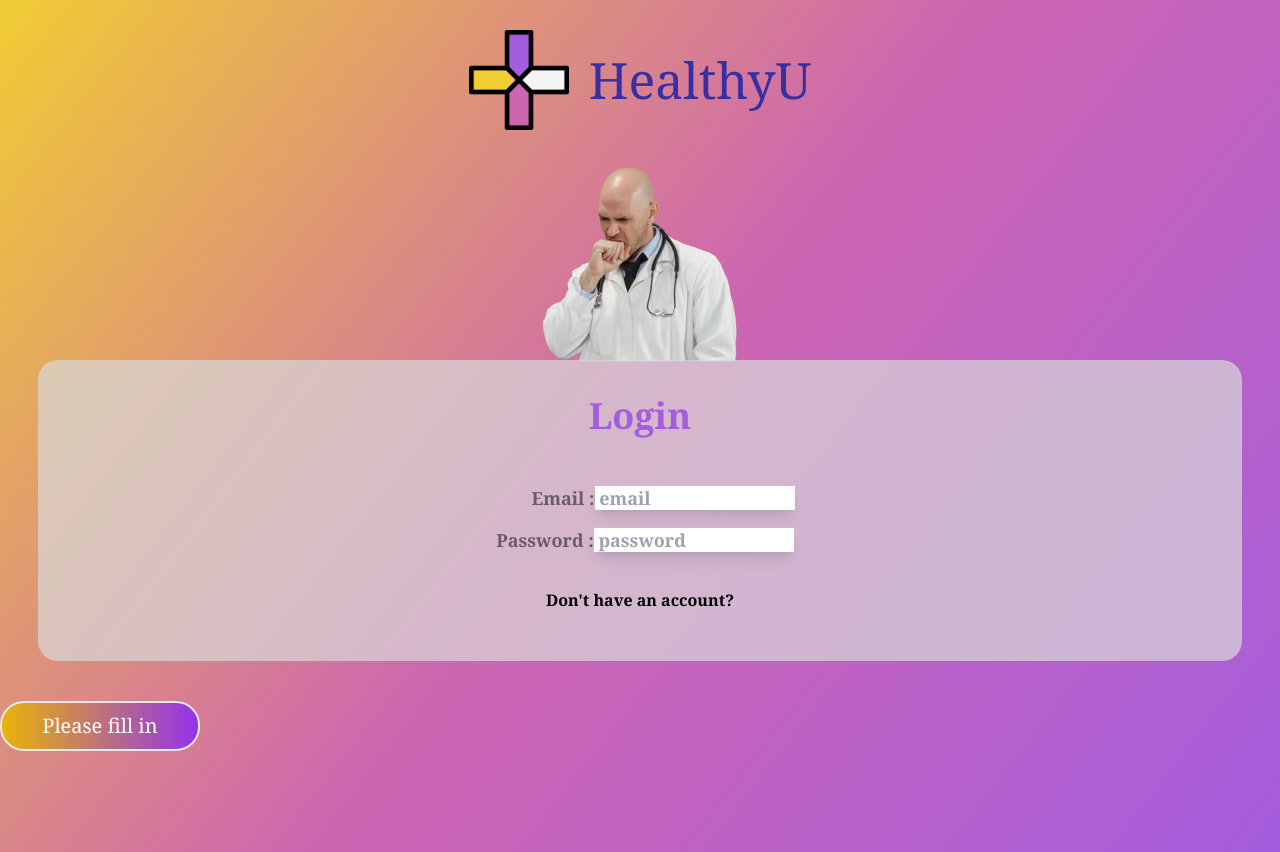
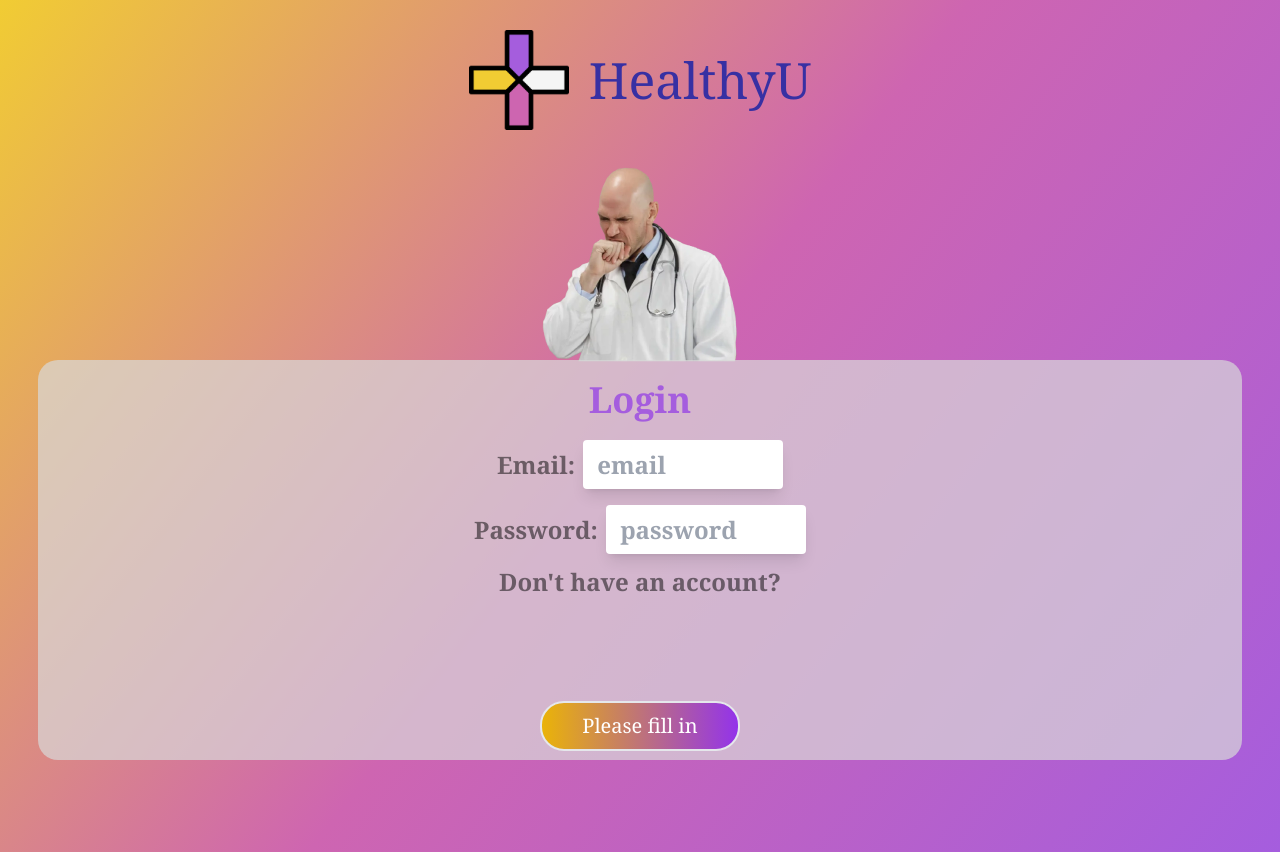
Before and after one commit to 19623248Git/14_HealthyU, a Next.js app: page /login in a window 1280 px wide. Built offline with nearby package versions, Linux system fonts and the light colour scheme.

Commit message:
Fix: Login Page

```diff
--- a/src/app/login/page.tsx
+++ b/src/app/login/page.tsx
@@ -46,22 +46,31 @@ const Login = () => {
       style={{
         background:
           "linear-gradient(-52.13deg, rgba(165, 93, 222, 1.00) 0%,rgba(206, 101, 177, 1.00) 50%,rgba(241, 204, 51, 1.00) 100%), linear-gradient(to left, #d9d9d9, #d9d9d9)",
-      }}>
-      <div className=" absolute top-[30px] flex flex-row  items-center justify-center">
+      }}
+    >
+      {/* Top Section with Logo */}
+      <div className="absolute top-[30px] flex flex-row  items-center justify-center">
         <img className="left-[30px] size-[100px]" src="Logo-HealthyU.png" />
         <div className="pl-[20px] text-[50px] font-serif text-indigo-800">HealthyU</div>
       </div>
-      <img className="absolute top-[164px] size-[200px]" src="johnny-10.png"/>
-      <div className="bg-[#D9D9D9] opacity-70 rounded-tl-[20px] rounded-[20px] w-[94%] h-[301px] absolute  top-[360px] ml-3 mr-3"></div>
-      <div className="flex text-center items-center justify-center min-h-screen absolute transform left-1/2-translate-x-1/2  font-['NotoSerif-SemiBold',_sans-serif] leading-none font-bold text-2xl">
-        <h1 className="font-serif text-4xl text-[#A55DDE] mb-[20px]">{loading ? "Processing" : "Login"}</h1>
-      </div>
-      <div className="flex flex-col justify-center items-center justify-center min-h-screen absolute top-[110px] font-['NotoSerif-SemiBold',_sans-serif] text-lg leading-none font-semibold w-full left-[33px]">
-        <br />
-        <label className="font-serif mr-1 text-black text-opacity-50">
-          Email :
+
+      {/* Image */}
+      <img className="absolute top-[164px] size-[200px]" src="johnny-10.png" />
+
+      {/* Semi-transparent Bubble */}
+      <div className="bg-[#D9D9D9] opacity-70 rounded-[20px] w-[94%] h-[400px] absolute top-[360px] z-0"></div>
+
+      {/* Form Elements (with same fonts and input styles) */}
+      <div className="absolute top-[380px] z-10 flex flex-col items-center justify-center w-full font-['NotoSerif-SemiBold',_sans-serif] leading-none font-bold text-2xl ">
+        <h1 className="font-serif text-4xl text-[#A55DDE] mb-[20px]">
+          {loading ? "Processing" : "Login"}
+        </h1>
+
+        {/* Email Input (with same style) */}
+        <label className="font-serif text-black text-opacity-50 mb-4">
+          Email:
           <input
-            className="mr-4 shadow-lg w-[200px]"
+            className="ml-2 shadow-lg w-[200px] p-2 rounded"
             id="email"
             type="text"
             value={user.email}
@@ -72,13 +81,14 @@ const Login = () => {
               })
             }
             placeholder=" email"
-            />
+          />
         </label>
-        <br />
-        <label className="font-serif mr-2 text-black text-opacity-50">
-          Password :
+
+        {/* Password Input (with same style) */}
+        <label className="font-serif text-black text-opacity-50 mb-4">
+          Password:
           <input
-            className="mr-12 shadow-lg w-[200px]"
+            className="ml-2 shadow-lg w-[200px] p-2 rounded"
             id="password"
             type="password"
             value={user.password}
@@ -89,15 +99,23 @@ const Login = () => {
               })
             }
             placeholder=" password"
-            />
+          />
         </label>
+
+        {/* Don't have an account link (with same style) */}
+        <Link className="text-black text-opacity-50 font-serif mb-4" href="/signup">
+          Don&apos;t have an account?
+        </Link>
       </div>
+
+      {/* Login Button (unchanged style) */}
       <button
-      className="mr-auto pointer-events-auto mt-[600px] rounded-3xl w-[200px] h-[50px] border-2 opacity-100 text-white font-serif text-[20px] bg-gradient-to-r from-yellow-500 to-purple-600"
-      onClick={onLogin}>{buttonDisabled ? "Please fill in" : "Login"}</button>
-      <div className="flex items-center justify-center min-h-screen absolute top-[200px] left-1/2 transform -translate-x-1/2  font-['NotoSerif-SemiBold',_sans-serif] leading-none font-semibold">
-        <Link className="text-opacity-50 font-serif" href="/signup">Don&apos;t have an account?</Link>
-      </div>
+        className="z-50 mx-auto mt-[600px] rounded-3xl w-[200px] h-[50px] border-2 text-white font-serif text-[20px] bg-gradient-to-r from-yellow-500 to-purple-600"
+        onClick={onLogin}
+        disabled={buttonDisabled}
+      >
+        {buttonDisabled ? "Please fill in" : "Login"}
+      </button>
     </div>
   );
 };
```
